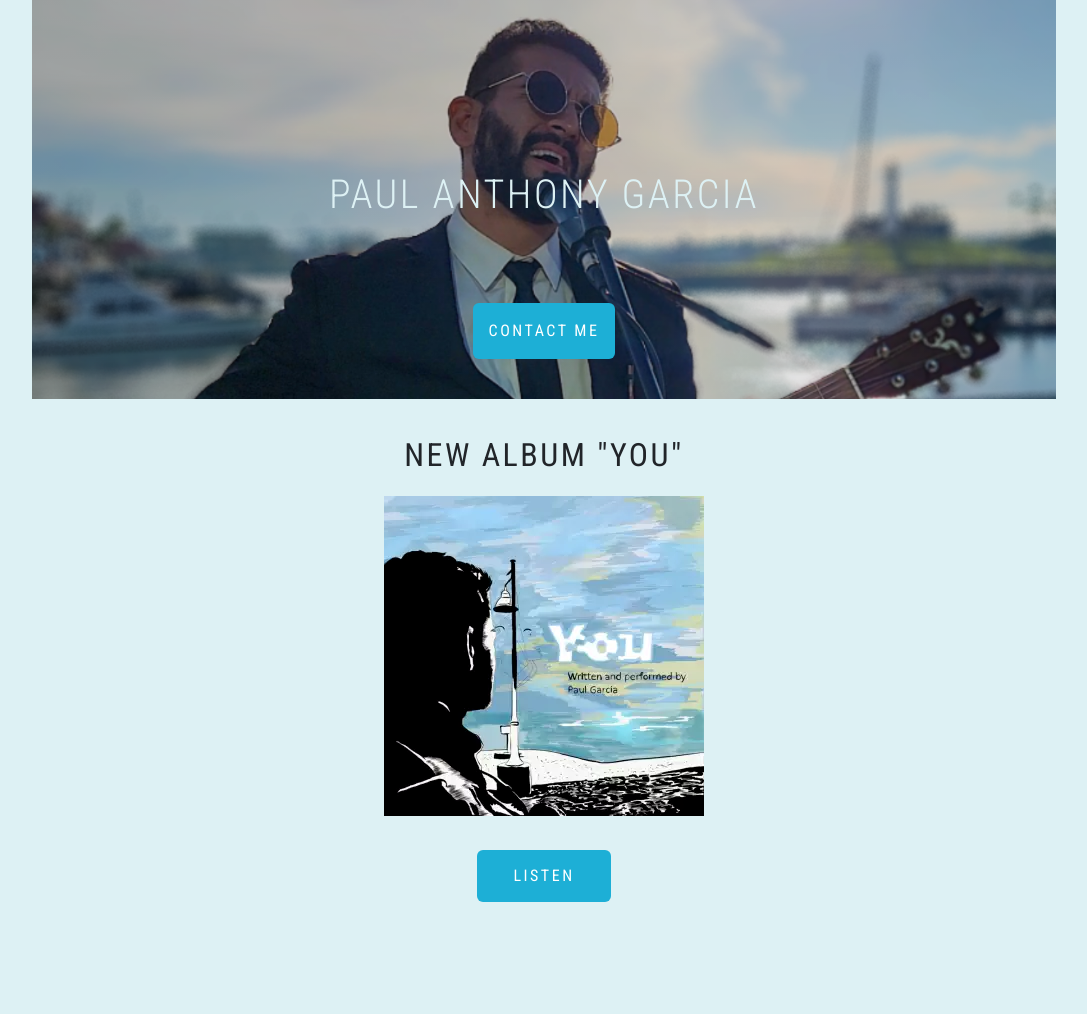
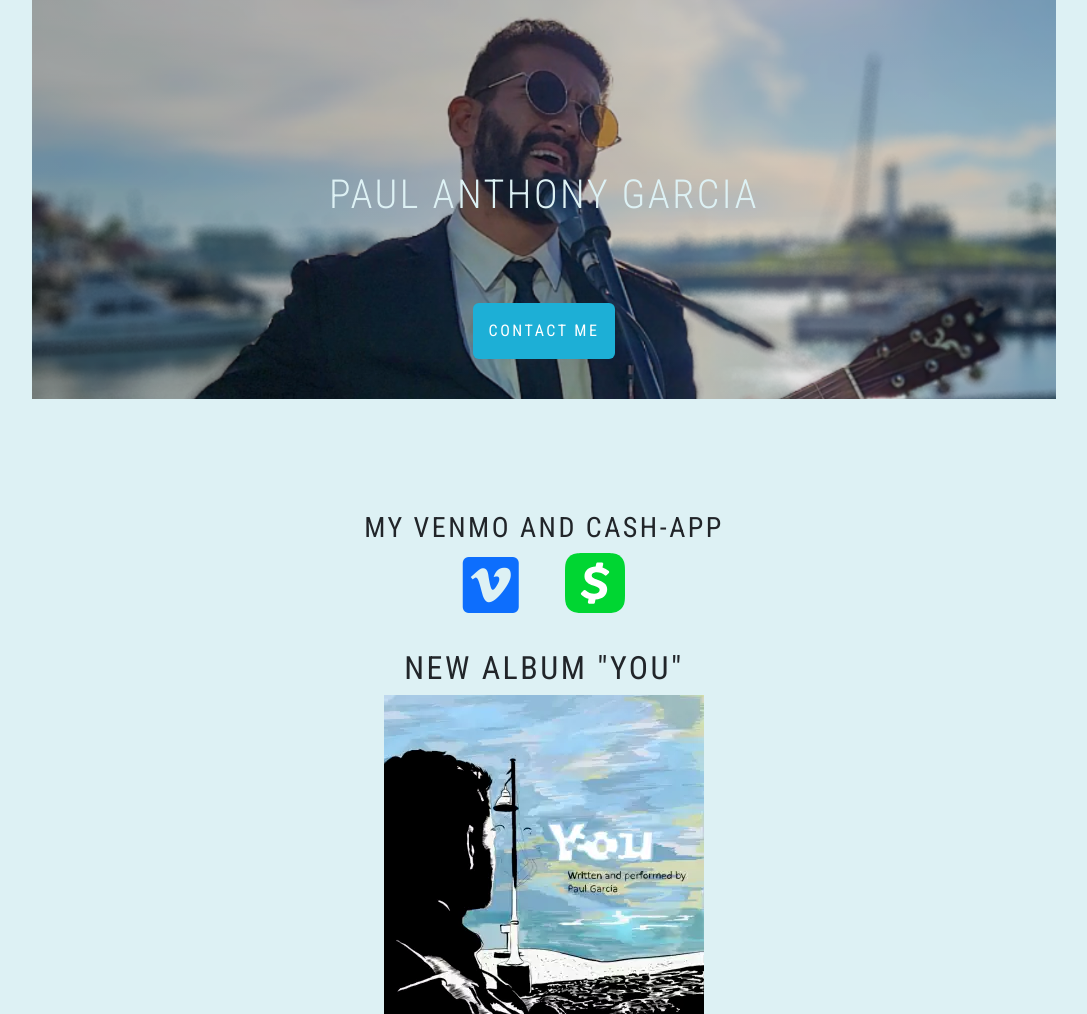
Before and after one commit to CESAR-JARAMILLO/Paul-Django-Site, a Django app: page / in a window 1280 px wide. Shown: the part 31-1045 px from the top of the page, without its empty margins (96-1183 px from the left). Run offline with Django 4.2, Linux system fonts and the light colour scheme; some libraries are stand-ins or nearby versions.

Commit message:
temporary solution

```diff
--- a/base/static/base/style.css
+++ b/base/static/base/style.css
@@ -66,7 +66,7 @@ a {
     align-items: center;
 }
 
-.main-container
+/* .main-container
 h3 {
     margin-top: 82px;
 }
@@ -90,7 +90,7 @@ i {
     height: 60px;
     width: 60px;
     margin: 0 22px;
-}
+} */
 
 .main-container
 h2 {
@@ -110,7 +110,7 @@ h2 {
     flex-direction: column;
     justify-content: space-around;
     align-items: center;
-    margin-top: 80px;
+    /* margin-top: 80px; */
 }
 
 .footer-container
--- a/base/templates/base/index.html
+++ b/base/templates/base/index.html
@@ -17,6 +17,37 @@
     <meta name="viewport" content="width=device-width, initial-scale=1.0">
     <link rel="stylesheet" href="https://cdnjs.cloudflare.com/ajax/libs/font-awesome/6.2.1/css/all.min.css" integrity="sha512-MV7K8+y+gLIBoVD59lQIYicR65iaqukzvf/nwasF0nqhPay5w/9lJmVM2hMDcnK1OnMGCdVK+iQrJ7lzPJQd1w==" crossorigin="anonymous" referrerpolicy="no-referrer" />
     <link rel="stylesheet" href="{% static 'base/style.css' %}">
+    <style>
+      .main-container
+      h3 {
+      margin-top: 82px;
+      }
+
+      .main-container
+      .tip-container {
+          margin-bottom: 32px;
+          display: flex;
+          justify-content: center;
+      }
+
+      .main-container
+      .tip-container
+      i {
+          margin: 0 22px;
+      }
+
+      .main-container
+      .tip-container
+      #cash-app {
+          height: 60px;
+          width: 60px;
+          margin: 0 22px;
+      }
+
+      .footer-container {
+        margin-top: 80px;
+      }
+    </style>
     <title>Paul Anthony Garcia</title>
 </head>
 <body class="body">
@@ -33,11 +64,11 @@
 
       <main class="main">
         <div class="main-container">
-          {% comment %} <h3>MY VENMO AND CASH-APP</h3>
+          <h3>MY VENMO AND CASH-APP</h3>
           <div class="tip-container container">
             <a href="https://account.venmo.com/u/Picksalot"><i class="fa-brands fa-square-vimeo fa-4x"></i></a>
             <a href="https://cash.app/$Picksalot" class="cash-app"><img id="cash-app" src="{%static 'base/images/cashapp.svg' %}" style="width:60px"></a>
-          </div> {% endcomment %}
+          </div>
           <h2>NEW ALBUM "YOU"</h2>
           <a href="https://open.spotify.com/artist/1SxbAufa9tba1kQaAsMqqK">
             <img src="{% static 'base/images/album.png' %}" alt="album 'You'">
```
